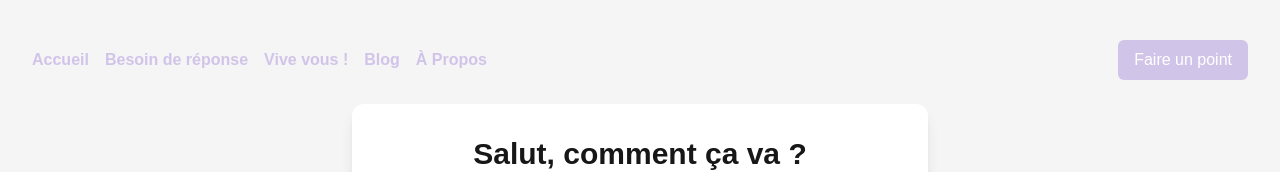
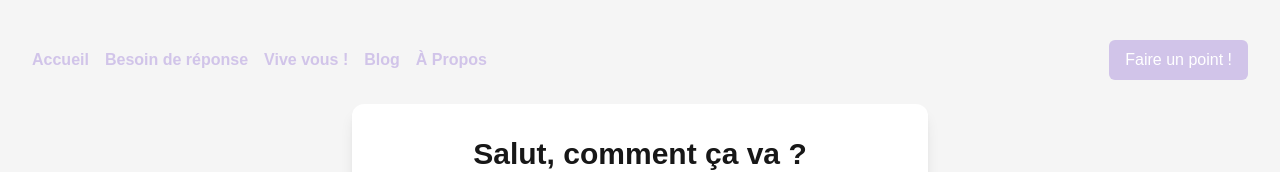
Before and after one commit to MohamedLemineK/InnovHer-Suivi-Menopause, a Next.js app in the folder untitled/: page / in a window 1280 px wide. Shown: the top 172 px of the page. Built offline with nearby package versions, Linux system fonts and the light colour scheme.

Commit message:
FIRST CODE

```diff
--- a/untitled/src/app/page.js
+++ b/untitled/src/app/page.js
@@ -35,7 +35,7 @@ export default function Questionnaire() {
             </ul>
           </nav>
           <button className="bg-purpleAccent text-white px-4 py-2 rounded-md">
-            Faire un point
+            Faire un point !
           </button>
         </header>
 
```
